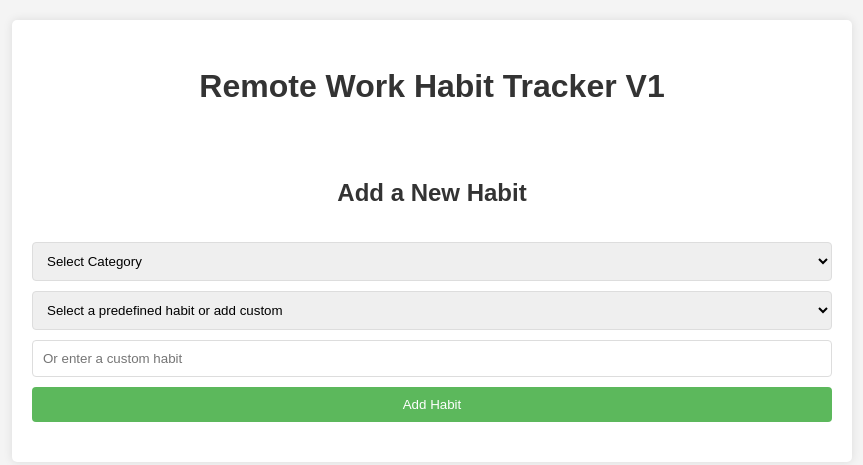
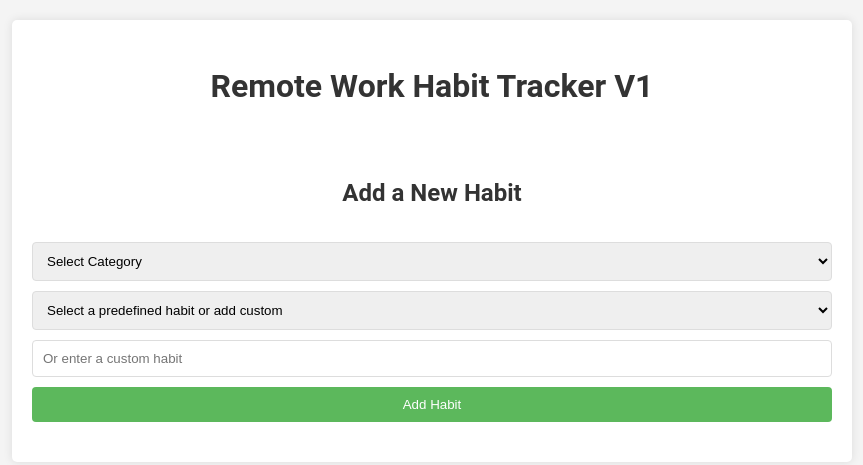
Before and after one commit to Vick606/habit-tracker, a plain HTML site: page index.html in a window 1280 px wide. Shown: the whole page, without its empty margins (208-1071 px from the left). Drawn offline with Linux system fonts and the light colour scheme.

Commit message:
Updated font to roboto

```diff
--- a/styles.css
+++ b/styles.css
@@ -1,5 +1,5 @@
 body {
-    font-family: Arial, sans-serif;
+    font-family: roboto, sans-serif;
     line-height: 1.6;
     margin: 0;
     padding: 20px;
```
